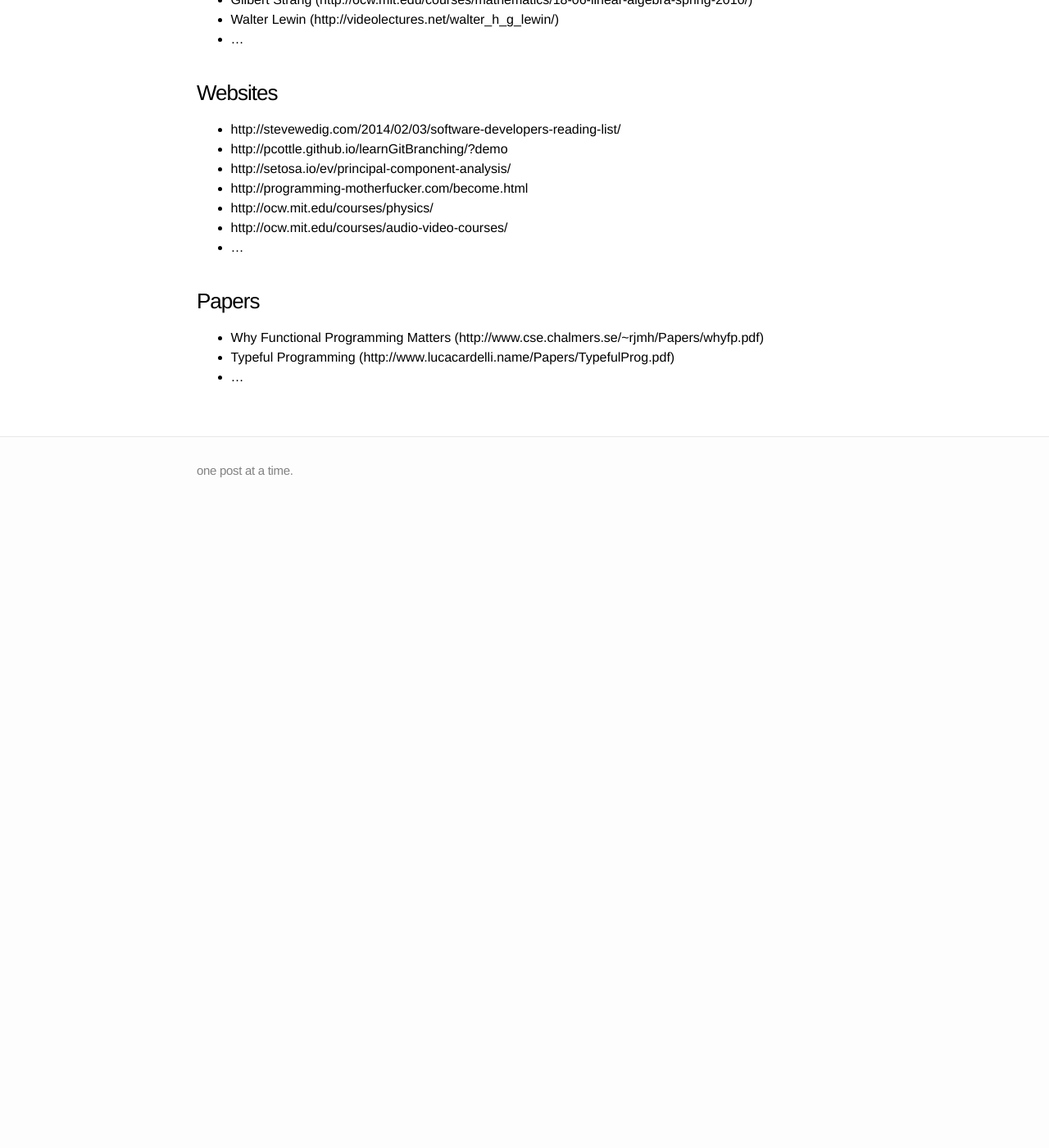
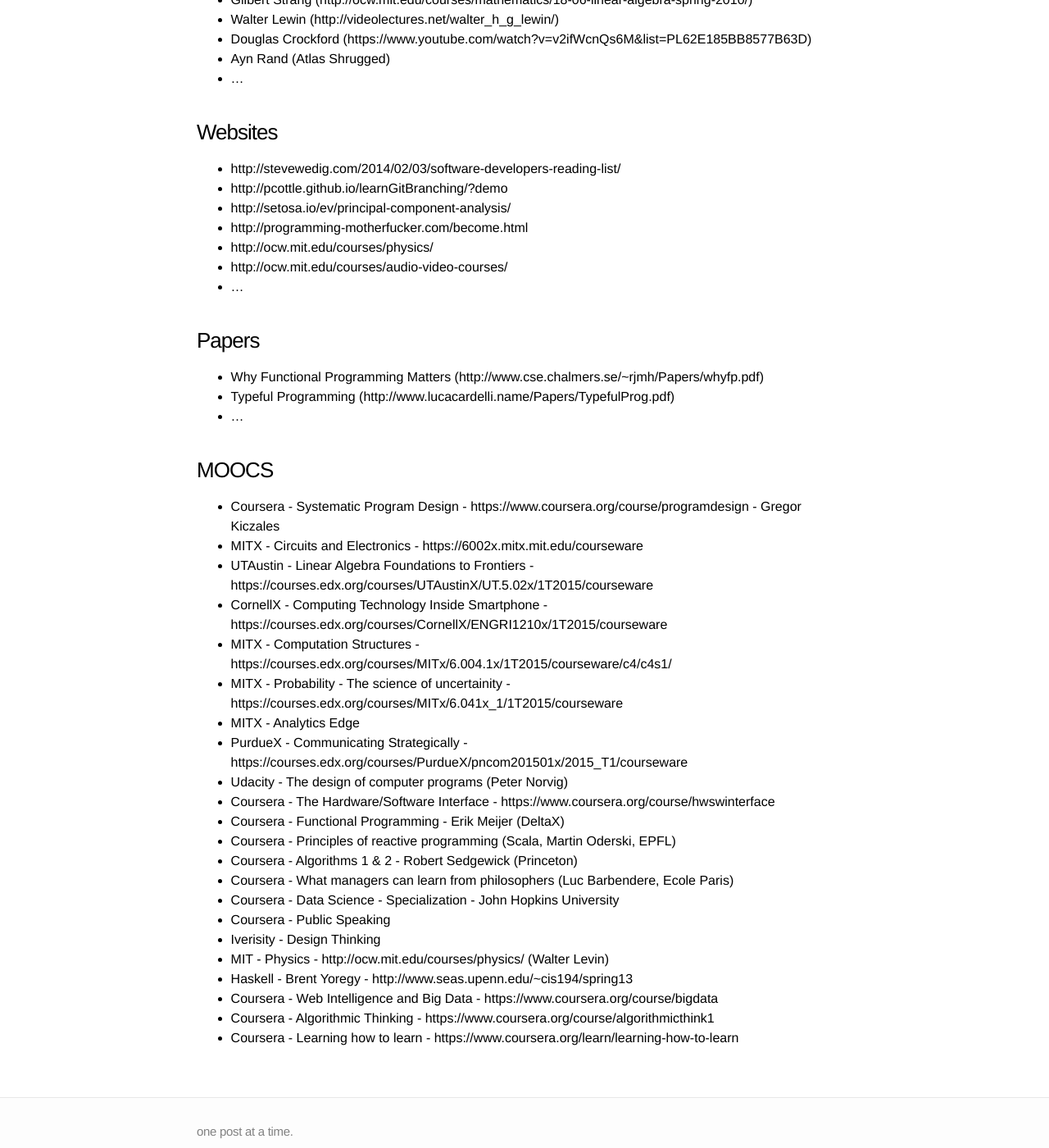
Before and after one commit to ChandraKoduru/chandrakoduru.github.io, a Jekyll site: the page built from _posts/2015-03-06-sources-of-my-knowledge.md, in a window 1280 px wide and 1400 px high, scrolled down 1508 px. Shown: the whole window at 82% size. Built offline with Jekyll 4.4.1, drawn with Linux system fonts in a browser that asks for light colours; before the commit the page ends 2138 px from its top, so only the background shows below that.

Commit message:
updated mooc section

```diff
--- a/_posts/2015-03-06-sources-of-my-knowledge.md
+++ b/_posts/2015-03-06-sources-of-my-knowledge.md
@@ -60,6 +60,8 @@ category: life
 * Richard Feynman (http://www.feynmanlectures.caltech.edu/)
 * Gilbert Strang (http://ocw.mit.edu/courses/mathematics/18-06-linear-algebra-spring-2010/)
 * Walter Lewin (http://videolectures.net/walter_h_g_lewin/)
+* Douglas Crockford (https://www.youtube.com/watch?v=v2ifWcnQs6M&list=PL62E185BB8577B63D)
+* Ayn Rand (Atlas Shrugged)
 * ...
 
 ### Websites
@@ -75,3 +77,27 @@ category: life
 * Why Functional Programming Matters (http://www.cse.chalmers.se/~rjmh/Papers/whyfp.pdf)
 * Typeful Programming (http://www.lucacardelli.name/Papers/TypefulProg.pdf)
 * ...
+
+### MOOCS
+* Coursera - Systematic Program Design - https://www.coursera.org/course/programdesign - Gregor Kiczales
+* MITX - Circuits and Electronics  - https://6002x.mitx.mit.edu/courseware
+* UTAustin - Linear Algebra Foundations to Frontiers - https://courses.edx.org/courses/UTAustinX/UT.5.02x/1T2015/courseware
+* CornellX - Computing Technology Inside Smartphone - https://courses.edx.org/courses/CornellX/ENGRI1210x/1T2015/courseware
+* MITX - Computation Structures - https://courses.edx.org/courses/MITx/6.004.1x/1T2015/courseware/c4/c4s1/
+* MITX - Probability - The science of uncertainity - https://courses.edx.org/courses/MITx/6.041x_1/1T2015/courseware
+* MITX - Analytics Edge
+* PurdueX - Communicating Strategically - https://courses.edx.org/courses/PurdueX/pncom201501x/2015_T1/courseware
+* Udacity - The design of computer programs (Peter Norvig)
+* Coursera - The Hardware/Software Interface -  https://www.coursera.org/course/hwswinterface
+* Coursera - Functional Programming - Erik Meijer (DeltaX)
+* Coursera - Principles of reactive programming (Scala, Martin Oderski, EPFL)
+* Coursera - Algorithms 1 & 2 - Robert Sedgewick (Princeton)
+* Coursera - What managers can learn from philosophers (Luc Barbendere, Ecole Paris)
+* Coursera - Data Science - Specialization - John Hopkins University
+* Coursera - Public Speaking
+* Iverisity - Design Thinking
+* MIT - Physics - http://ocw.mit.edu/courses/physics/ (Walter Levin)
+* Haskell - Brent Yoregy - http://www.seas.upenn.edu/~cis194/spring13
+* Coursera - Web Intelligence and Big Data - https://www.coursera.org/course/bigdata
+* Coursera - Algorithmic Thinking - https://www.coursera.org/course/algorithmicthink1
+* Coursera - Learning how to learn - https://www.coursera.org/learn/learning-how-to-learn
```
